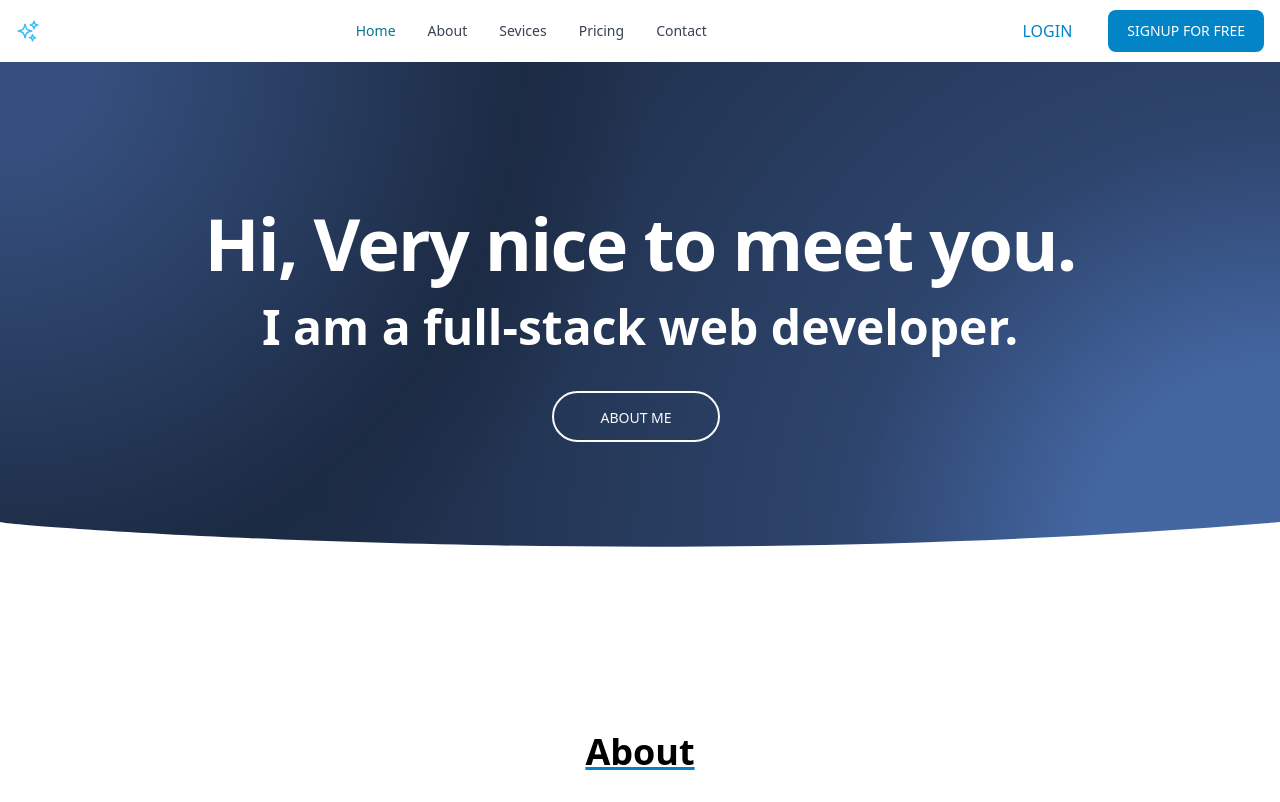
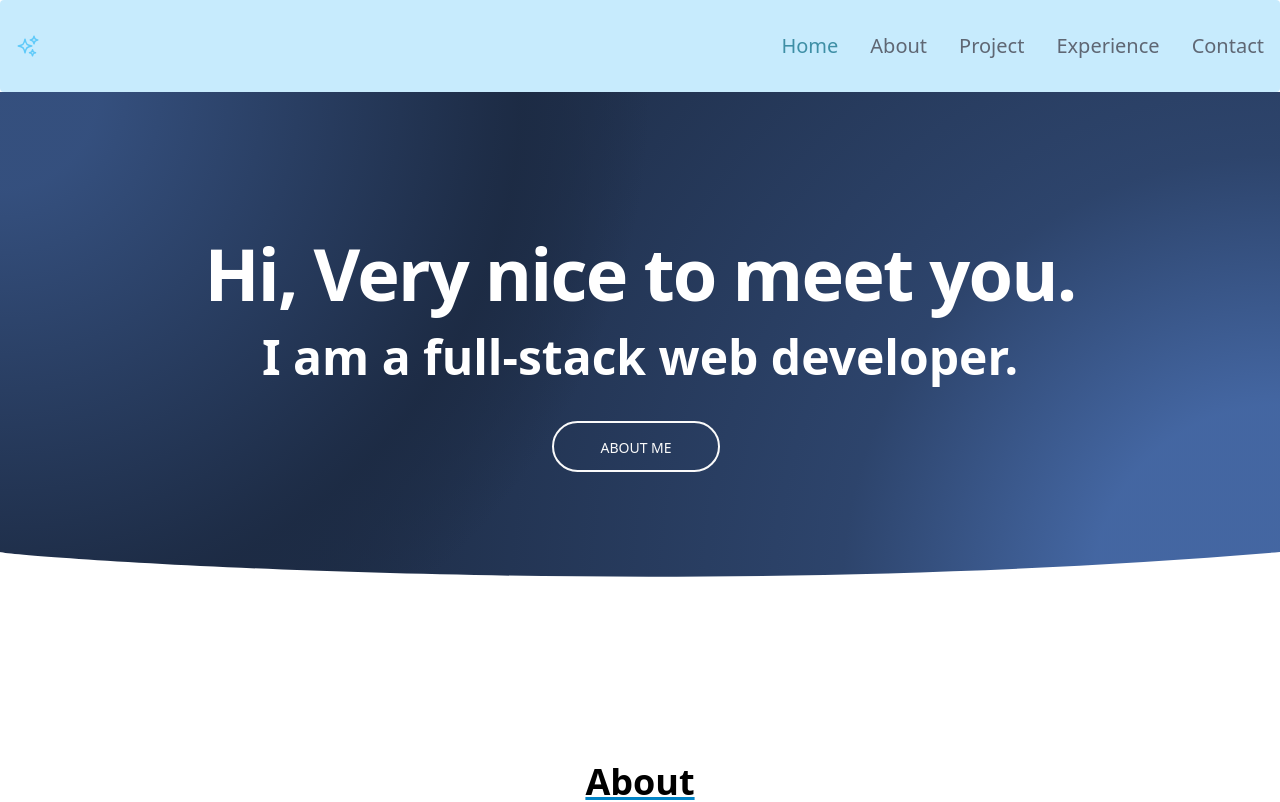
Before and after one commit to DreamComes0109/portfolio, a React (Create React App) app: page / in a window 1280 px wide. Shown: the top 802 px of the page. Built offline with nearby package versions, Linux system fonts and the light colour scheme.

Commit message:
fix the various problems

```diff
--- a/src/App.tsx
+++ b/src/App.tsx
@@ -4,14 +4,8 @@ import { BrowserRouter as Router, Routes, Route } from "react-router-dom";
 
 import Header from "./components/layout/Header";
 import Landing from "./components/layout/Landing";
-import Login from "./components/auth/Login";
-import Signup from "./components/auth/Signup";
 import Footer from "./components/layout/Footer";
-import Article from "./components/article";
 import Contact from "./components/layout/Contact";
-// import Newsletter from "./components/layout/Newsletter";
-import Projects from "./components/projects/projects";
-import Pricing from "./components/pricing/pricing";
 
 function App() {
   return (
@@ -19,14 +13,7 @@ function App() {
       <Header />
       <Routes>
         <Route path="/" Component={Landing} />
-        <Route path="/home" Component={Landing} />
-        <Route path="/login" Component={Login} />
-        <Route path="/signup" Component={Signup} />
-        <Route path="/article" Component={Article} />
-        <Route path="/projects" Component={Projects} />
-        <Route path="/pricing" Component={Pricing} />
       </Routes>
-      {/* <Newsletter /> */}
       <Contact />
       <Footer />
     </Router>
--- a/src/components/home/About.tsx
+++ b/src/components/home/About.tsx
@@ -20,7 +20,7 @@ const BorderLinearProgress = styled(LinearProgress)(({ theme }) => ({
 
 const About = () => {
   return (
-    <Box className="container my-24 mx-auto md:px-6 w-3/4" id="features">
+    <Box className="container my-24 mx-auto md:px-6 w-3/4" id="about">
       <section className="mb-32 text-center">
         <h2 className="text-4xl underline decoration-sky-600 mb-20 font-bold">
           About
--- a/src/components/home/Experience.tsx
+++ b/src/components/home/Experience.tsx
@@ -17,7 +17,7 @@ import Typography from "@mui/material/Typography";
 
 const Experience = () => {
   return (
-    <Box className="container my-24 mx-auto md:px-6" id="content">
+    <Box className="container my-24 mx-auto md:px-6" id="experience">
       <h1 className="text-4xl text-center underline decoration-sky-600 mb-20 font-bold">
         My Experience
       </h1>
--- a/src/components/home/Project.tsx
+++ b/src/components/home/Project.tsx
@@ -11,7 +11,7 @@ const Content = () => {
   const [openBubble, setOpenBubble] = useState(false);
 
   return (
-    <Box className="container my-24 mx-auto md:px-6" id="content">
+    <Box className="container my-24 mx-auto md:px-6" id="project">
       <h1 className="text-4xl text-center underline decoration-sky-600 mb-20 font-bold">
         Project
       </h1>
--- a/src/components/layout/Contact.tsx
+++ b/src/components/layout/Contact.tsx
@@ -10,7 +10,7 @@ import {
 
 const Contact = () => {
   return (
-    <section className="mb-32">
+    <section className="mb-32" id="contact">
       <div className="relative h-[300px] overflow-hidden bg-cover bg-[50%] bg-no-repeat bg-[url('https://mdbcdn.b-cdn.net/img/new/textures/full/171.jpg')]">
         <h2 className="text-3xl mt-32 uppercase text-white text-center font-bold">
           Contact Us
--- a/src/components/layout/Footer.tsx
+++ b/src/components/layout/Footer.tsx
@@ -12,45 +12,7 @@ const Footer = () => {
   return (
     <FooterNav bgDark>
       <div className="w-full">
-        <div className="grid w-full grid-cols-2 gap-8 px-6 py-8 md:grid-cols-4">
-          <div>
-            <FooterNav.Title title="Company" />
-            <FooterNav.LinkGroup col>
-              <FooterNav.Link href="/#">About</FooterNav.Link>
-              <FooterNav.Link href="#">Careers</FooterNav.Link>
-              <FooterNav.Link href="#">Brand Center</FooterNav.Link>
-              <FooterNav.Link href="#">Blog</FooterNav.Link>
-            </FooterNav.LinkGroup>
-          </div>
-          <div>
-            <FooterNav.Title title="help center" />
-            <FooterNav.LinkGroup col>
-              <FooterNav.Link href="#">Discord Server</FooterNav.Link>
-              <FooterNav.Link href="#">Twitter</FooterNav.Link>
-              <FooterNav.Link href="#">Facebook</FooterNav.Link>
-              <FooterNav.Link href="#">Contact Us</FooterNav.Link>
-            </FooterNav.LinkGroup>
-          </div>
-          <div>
-            <FooterNav.Title title="legal" />
-            <FooterNav.LinkGroup col>
-              <FooterNav.Link href="#">Privacy Policy</FooterNav.Link>
-              <FooterNav.Link href="#">Licensing</FooterNav.Link>
-              <FooterNav.Link href="#">Terms & Conditions</FooterNav.Link>
-            </FooterNav.LinkGroup>
-          </div>
-          <div>
-            <FooterNav.Title title="download" />
-            <FooterNav.LinkGroup col>
-              <FooterNav.Link href="#">iOS</FooterNav.Link>
-              <FooterNav.Link href="#">Android</FooterNav.Link>
-              <FooterNav.Link href="#">Windows</FooterNav.Link>
-              <FooterNav.Link href="#">MacOS</FooterNav.Link>
-            </FooterNav.LinkGroup>
-          </div>
-        </div>
-        <div className="w-full bg-gray-700 px-4 py-6 sm:flex sm:items-center sm:justify-between">
-          <FooterNav.Copyright by="Flowbite™" href="#" year={2022} />
+        <div className="w-full bg-gray-700 px-4 py-6 sm:flex sm:items-center sm:justify-center">
           <div className="mt-4 flex space-x-6 sm:mt-0 sm:justify-center">
             <AiFillFacebook
               href="#"
--- a/src/components/layout/Header.tsx
+++ b/src/components/layout/Header.tsx
@@ -1,48 +1,50 @@
-import React from 'react'
-import { Link } from 'react-router-dom';
-import { Navbar, Button } from 'flowbite-react';
+import React from "react";
+import { Navbar } from "flowbite-react";
 
 const Header = () => {
   return (
-    <Navbar fluid rounded>
-        <Navbar.Brand href='#' className='text-sky-400 dark:text-sky-500'>
+    <Navbar
+      fluid
+      rounded
+      className="sticky top-0 py-8 bg-sky-200 opacity-80 z-20"
+    >
+      <Navbar.Brand href="#" className="text-sky-400 dark:text-sky-500">
         <Navbar.Toggle />
         <span className="[&>svg]:ml-2 [&>svg]:mr-3 [&>svg]:h-6 [&>svg]:w-6 [&>svg]:lg:ml-0">
-                <svg xmlns="http://www.w3.org/2000/svg" fill="none" viewBox="0 0 24 24" stroke-width="1.5"
-                stroke="currentColor">
-                <path stroke-linecap="round" stroke-linejoin="round"
-                    d="M9.813 15.904L9 18.75l-.813-2.846a4.5 4.5 0 00-3.09-3.09L2.25 12l2.846-.813a4.5 4.5 0 003.09-3.09L9 5.25l.813 2.846a4.5 4.5 0 003.09 3.09L15.75 12l-2.846.813a4.5 4.5 0 00-3.09 3.09zM18.259 8.715L18 9.75l-.259-1.035a3.375 3.375 0 00-2.455-2.456L14.25 6l1.036-.259a3.375 3.375 0 002.455-2.456L18 2.25l.259 1.035a3.375 3.375 0 002.456 2.456L21.75 6l-1.035.259a3.375 3.375 0 00-2.456 2.456zM16.894 20.567L16.5 21.75l-.394-1.183a2.25 2.25 0 00-1.423-1.423L13.5 18.75l1.183-.394a2.25 2.25 0 001.423-1.423l.394-1.183.394 1.183a2.25 2.25 0 001.423 1.423l1.183.394-1.183.394a2.25 2.25 0 00-1.423 1.423z" />
+          <svg
+            xmlns="http://www.w3.org/2000/svg"
+            fill="none"
+            viewBox="0 0 24 24"
+            stroke-width="1.5"
+            stroke="currentColor"
+          >
+            <path
+              stroke-linecap="round"
+              stroke-linejoin="round"
+              d="M9.813 15.904L9 18.75l-.813-2.846a4.5 4.5 0 00-3.09-3.09L2.25 12l2.846-.813a4.5 4.5 0 003.09-3.09L9 5.25l.813 2.846a4.5 4.5 0 003.09 3.09L15.75 12l-2.846.813a4.5 4.5 0 00-3.09 3.09zM18.259 8.715L18 9.75l-.259-1.035a3.375 3.375 0 00-2.455-2.456L14.25 6l1.036-.259a3.375 3.375 0 002.455-2.456L18 2.25l.259 1.035a3.375 3.375 0 002.456 2.456L21.75 6l-1.035.259a3.375 3.375 0 00-2.456 2.456zM16.894 20.567L16.5 21.75l-.394-1.183a2.25 2.25 0 00-1.423-1.423L13.5 18.75l1.183-.394a2.25 2.25 0 001.423-1.423l.394-1.183.394 1.183a2.25 2.25 0 001.423 1.423l1.183.394-1.183.394a2.25 2.25 0 00-1.423 1.423z"
+            />
           </svg>
         </span>
       </Navbar.Brand>
-        <div className="flex items-center md:order-2">
-            <Link to='/login' className='bg-white hover:bg-gray-100 text-sky-600 mr-6 px-3 py-2'>LOGIN</Link>
-            <form action="/signup" method='get'>
-                <Button type="submit" className='bg-sky-600'>
-                    SIGNUP FOR FREE
-                </Button>
-            </form>
-
-        </div>
       <Navbar.Collapse>
-            <Navbar.Link active href='/home'>
-                <p>Home</p>
+        <Navbar.Link active href="/">
+          <p className="text-xl">Home</p>
         </Navbar.Link>
-            <Navbar.Link href='#'>
-                About
+        <Navbar.Link href="/#about">
+          <p className="text-xl">About</p>
         </Navbar.Link>
-            <Navbar.Link href='#'>
-                Sevices
+        <Navbar.Link href="/#project">
+          <p className="text-xl">Project</p>
         </Navbar.Link>
-            <Navbar.Link href='#'>
-                Pricing
+        <Navbar.Link href="/#experience">
+          <p className="text-xl">Experience</p>
         </Navbar.Link>
-            <Navbar.Link href='#'>
-                Contact
+        <Navbar.Link href="/#contact">
+          <p className="text-xl">Contact</p>
         </Navbar.Link>
       </Navbar.Collapse>
     </Navbar>
-  )
-}
+  );
+};
 
 export default Header;
--- a/src/index.css
+++ b/src/index.css
@@ -1,3 +1,24 @@
 @tailwind base;
 @tailwind components;
 @tailwind utilities;
+
+/* width */
+::-webkit-scrollbar {
+  width: 10px;
+}
+
+/* Track */
+::-webkit-scrollbar-track {
+  background: #f1f1f1;
+}
+
+/* Handle */
+::-webkit-scrollbar-thumb {
+  background: #03899b;
+  border-radius: 5px;
+}
+
+/* Handle on hover */
+::-webkit-scrollbar-thumb:hover {
+  background: #35d5eb;
+}
```
Lines whose indentation alone changed are shown as unchanged.
